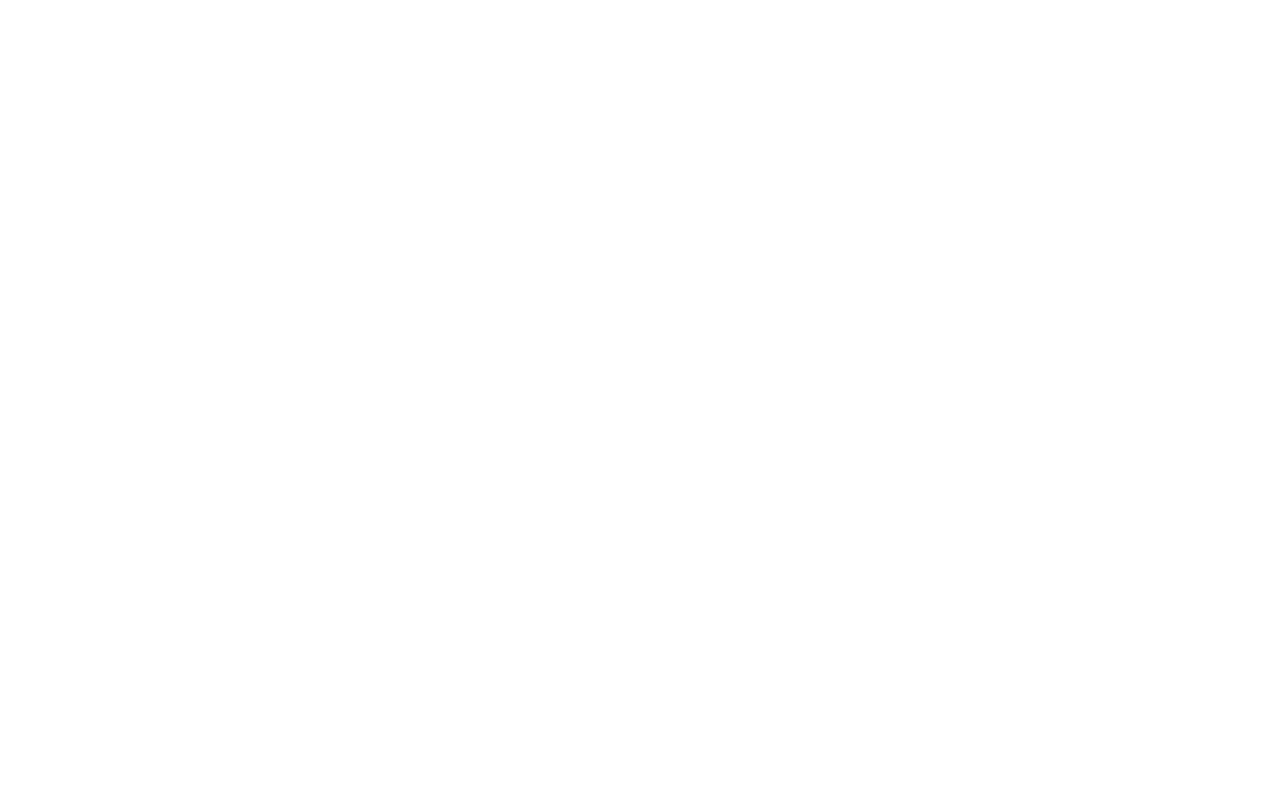
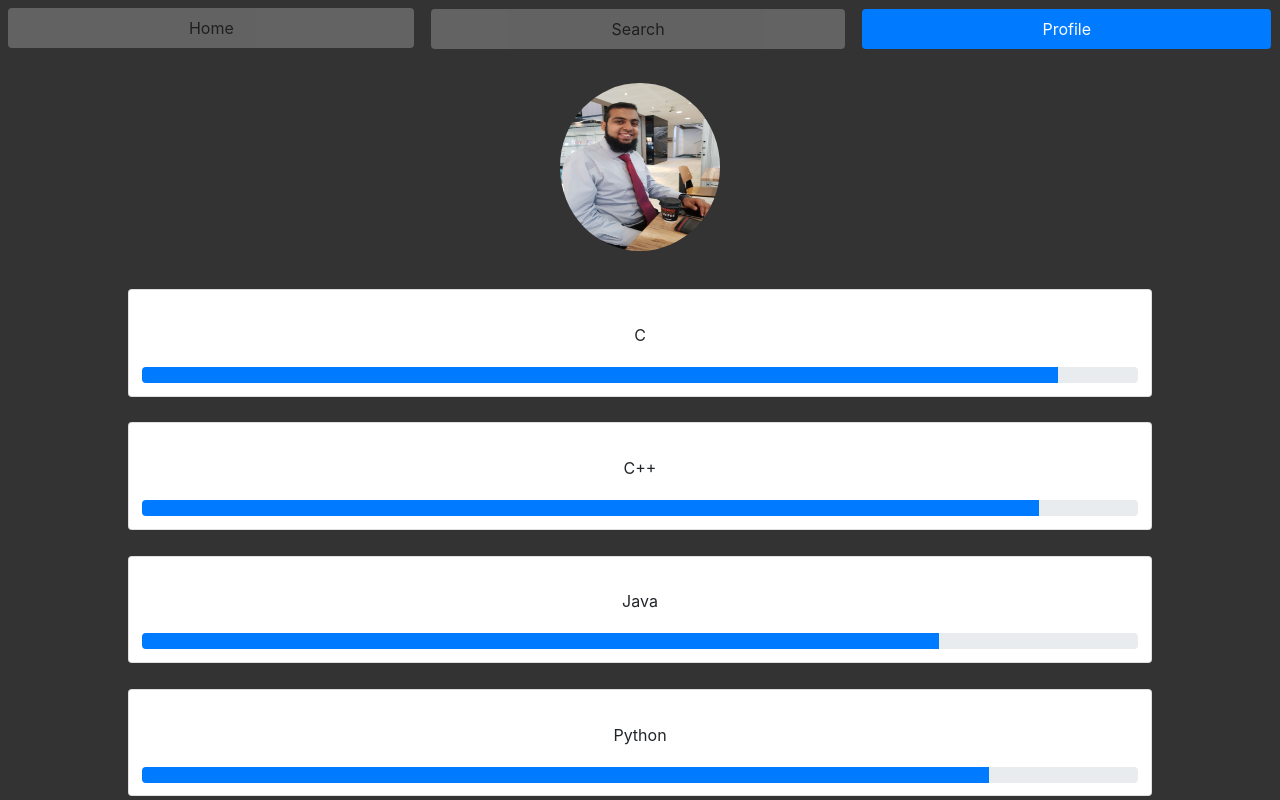
Before and after one commit to isubasinghe/fbhack-2019-frontend, a React (Create React App) app: page /myprofile in a window 1280 px wide. Shown: the top 800 px of the page. Built offline with nearby package versions, Linux system fonts and the light colour scheme.

Commit message:
Added changes

```diff
--- a/public/index.html
+++ b/public/index.html
@@ -27,7 +27,7 @@
     />
     <title>React App</title>
   </head>
-  <body>
+  <body style="background-color: #333333">
     <noscript>You need to enable JavaScript to run this app.</noscript>
     <div id="root"></div>
     <!--
--- a/src/App.js
+++ b/src/App.js
@@ -3,6 +3,7 @@
 import Homepage from './pages/Homepage';
 import Signup from './pages/Signup';
 import Profiles from './pages/Profiles';
+import Profile from './pages/Profile';
 import Search from './pages/Search';
 
 import logo from './logo.svg';
@@ -15,6 +16,7 @@
         <Route exact path='/' component={Homepage} />
         <Route exact path='/signup' component={Signup} />
         <Route exact path='/profiles' component={Profiles} />
+        <Route exact path ="/myprofile" component={Profile} />
         <Route exact path='/search' component={Search} />
       </Router>
     </div>
--- a/src/components/Nav/index.js
+++ b/src/components/Nav/index.js
@@ -8,12 +8,15 @@
   render() {
     return (
       <div className='nav-container'>
-        <Nav variant="pills" activeKey={this.props.activeKey}>
+        <Nav fill variant="pills" activeKey={this.props.activeKey}>
           <Nav.Item>
             <Nav.Link href="/">Home</Nav.Link>
           </Nav.Item>
           <Nav.Item>
             <Nav.Link href="/search">Search</Nav.Link>
+          </Nav.Item>
+          <Nav.Item>
+            <Nav.Link href="/myprofile">Profile</Nav.Link>
           </Nav.Item>
         </Nav>
       </div>
--- a/src/components/Nav/nav.scss
+++ b/src/components/Nav/nav.scss
@@ -1,5 +1,20 @@
 .nav-container {
-    margin-top: 2%;
-    margin-left: 2%;
-    padding: 1%;
+    margin: auto;
+    @media screen and (min-width: 1400px) {
+        width: 40%;
+    }
+
 }
+
+.nav-link {
+    background-color: #AAAAAA;
+    opacity: 0.4;
+    margin: 2%;
+    color: #000;
+}
+
+.nav-link.active {
+    background-color:  #FF6666;
+    color:  #FF6666;
+    opacity: 1.0;
+}
--- a/src/pages/Profile/index.js
+++ b/src/pages/Profile/index.js
@@ -1,10 +1,63 @@
-import React, { Component } from 'react';
+import React, { Component, Fragment } from 'react';
+
+import { Card, ProgressBar } from 'react-bootstrap';
+
+import Nav from '../../components/Nav';
+
+import profilePic from '../../profilepic.jpg';
+
+import './profile.scss';
+
+const getSkills = () => {
+  return [
+    {name: 'C', prof: 92},
+    {name: 'C++', prof: 90},
+    {name: 'Java', prof: 80},
+    {name: 'Python', prof: 85},
+    {name: 'NodeJs', prof: 80},
+    {name: 'AWS', prof: 70},
+    {name: 'Kubernetes', prof: 65}
+  ];
+};
+
+const getName = () => {
+
+};
+class Profile extends Component {
+
+  constructor(props) {
+    super(props);
+    this.state = {
+      skills: getSkills(),
+    };
+  }
+  render() {
+    return (
+      <Fragment>
+        <Nav activeKey='/myprofile' />
+        <img className='profile-pic' src={profilePic} />
+        {this.state.skills.map((skill, index) => {
+          if(index > 5) {
+            return (
+              <div key={index}/>
+            );
+          }
+          return (
+            <div className="d-flex justify-content-center">
+              <Card className="cards" key={index}>
+                <Card.Body>
+                  {skill.name}
+                </Card.Body>
+
+                <ProgressBar now={skill.prof} />
+
+              </Card>
+            </div>
+          );
+        })}
+      </Fragment>
 
 
-class Profile extends Component {
-  render() {
-    return (
-      <div/>
     );
   }
 }
--- /dev/null
+++ b/src/pages/Profile/profile.scss
@@ -0,0 +1,16 @@
+.profile-pic{
+    border-radius: 100%;
+    width: 10em;
+    height: 10.5em;
+    margin-top: 2%;
+    margin-bottom: 2%;
+}
+
+.cards {
+    width: 80%;
+    @media screen and (min-width: 1400px) {
+        width: 40%;
+    }
+    margin: 1%;
+    padding: 1%;
+}
--- a/src/pages/Signup/signup.scss
+++ b/src/pages/Signup/signup.scss
@@ -6,6 +6,7 @@
         border-radius: 10%;
         width: 30%;
         min-height: 30%;
+        margin-bottom: 10%;
     }
     margin-top: 5%;
     .checkbox-accept-tac {
@@ -13,17 +14,16 @@
         margin-left: 1%;
     }
     width: 40%;
-    min-height: 40%;
+    min-height: 60%;
 
     @media screen and (max-width: $md) {
         width: 80%;
     }
-    border: 2px solid #3D9970;
-    border-radius: 1em;
+
     padding: 1em;
     position: absolute;
 
-    top: 45%;
+    top: 40%;
     -ms-transform: translateY(-50%);
     transform: translateY(-50%);
 
```
Also changed, not shown: src/profilepic.jpg (added).
